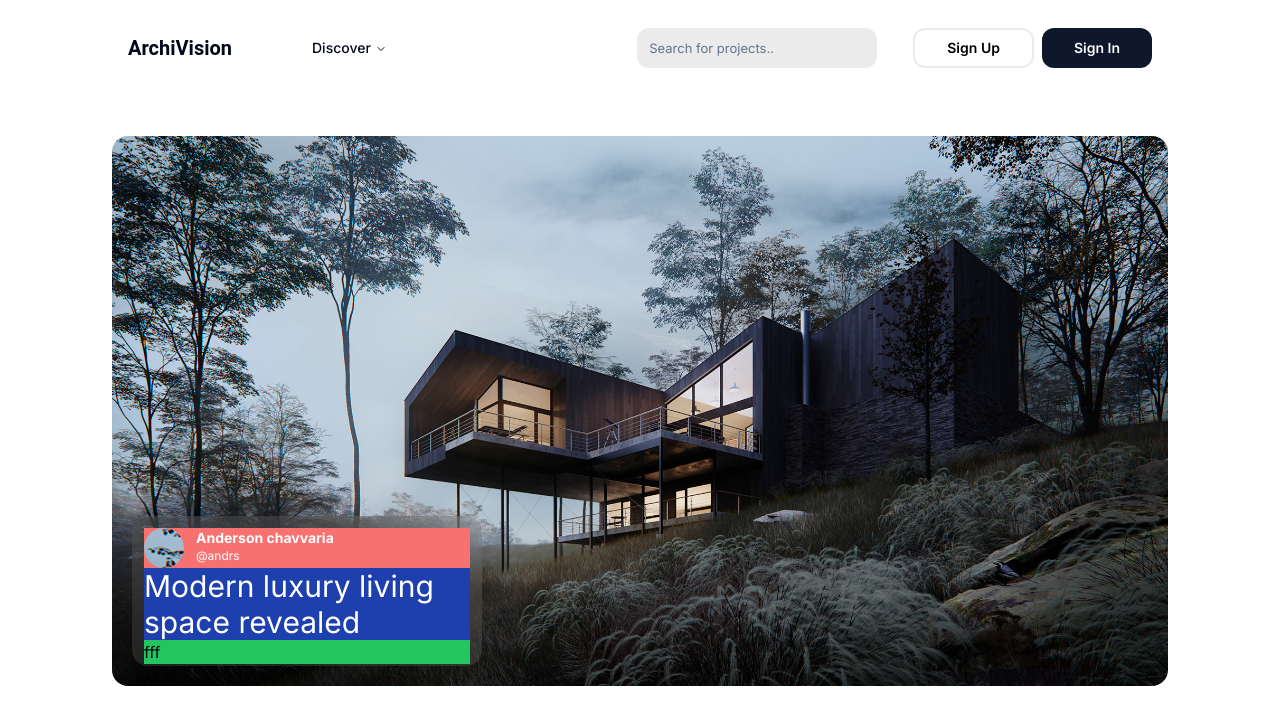
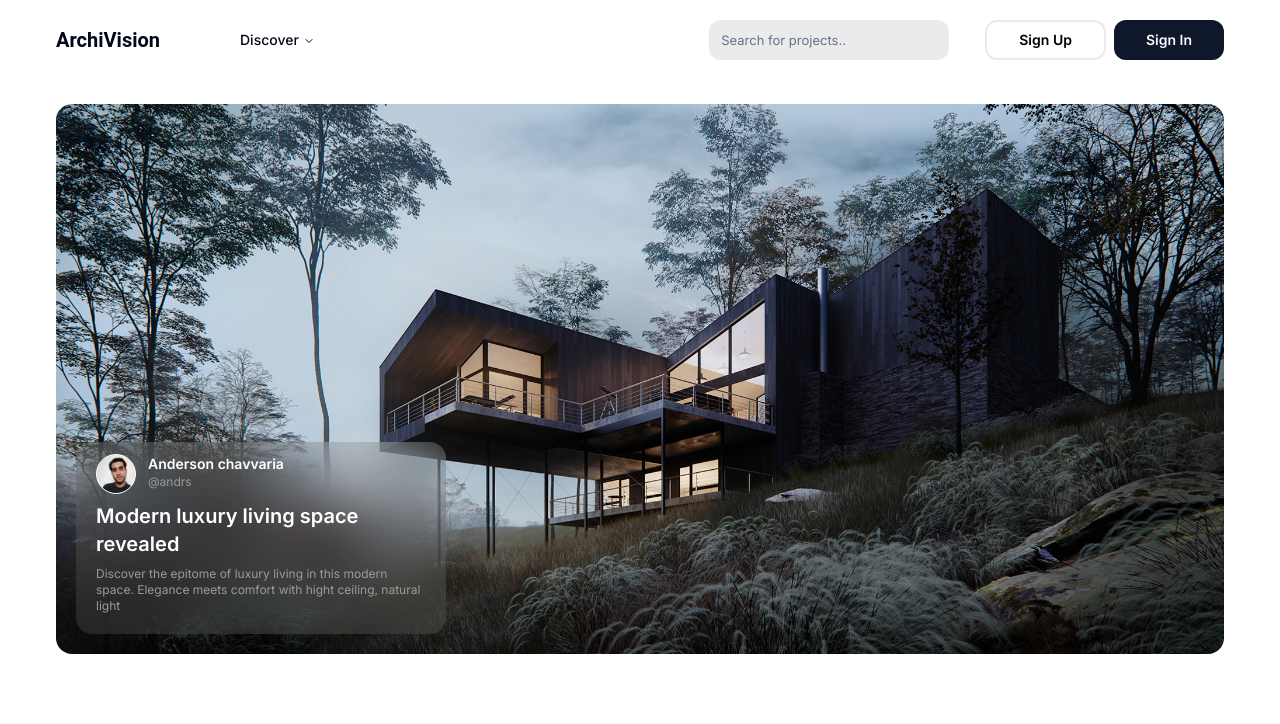
Before and after one commit to Abderaouf16/CLA-Graduation-Project-2, a Next.js app: page /Home in a window 1280 px wide. Shown: the top 724 px of the page. Built offline with nearby package versions, Linux system fonts and the light colour scheme.

Commit message:
Feat: add styling to header and the overall layout

```diff
--- a/src/app/(routes)/Home/Home.css
+++ b/src/app/(routes)/Home/Home.css
@@ -1,11 +1,9 @@
-
-
-
-.heroPofileImg{
-    background-image: url(/heroImg.jpg);
-            background-size : "cover";
-            background-position : "center";
-            width: 40px;
-            height: 40px;
-            border-radius: 50%;
+.heroPofileImg {
+  background-image: url(/abdouImg.jpg);
+  background-size: cover;
+  background-position: center;
+  width: 40px;
+  height: 40px;
+  border-radius: 50%;
+  border: 1px white solid;
 }
--- a/src/app/(routes)/Home/Home.tsx
+++ b/src/app/(routes)/Home/Home.tsx
@@ -4,8 +4,8 @@ import "./Home.css";
 function Page() {
   return (
     <>
-      <div className="px-4 md:px-6 xl:px-14 ">
         <Header />
+      <div className="px-4 md:px-6 xl:px-14 py-16 ">
         <div
           className="bg-slate-400 w-full h-[550px] rounded-2xl my-10  relative"
           style={{
@@ -14,19 +14,26 @@ function Page() {
             backgroundPosition: "center",
           }}
         >
-          <div className="blurContainer bg-slate-500  w-[350px] h-[150px]  rounded-2xl  absolute bottom-0 left-0 m-5 p-3">
-            <div className=" bg-red-400 flex ">
+          <div className="blurContainer bg-slate-500  w-[370px]  rounded-2xl  absolute bottom-0 left-0 m-5 py-3 px-5">
+            <div className="  flex ">
               <div className="heroPofileImg"></div>
-              <div className=" mx-3">
-                <h1 className=' text-sm text-white font-bold '>Anderson chavvaria</h1>
-                <p className=' text-xs text-white font-base'>@andrs</p>
+              <div className=" mx-3 ">
+                <h1 className=" text-sm text-white font-semibold ">
+                  Anderson chavvaria
+                </h1>
+                <p className="textGrey  text-xs font-base">@andrs</p>
               </div>
             </div>
-            <div className=" bg-blue-800">
-              <h1 className='text-white text-3xl'>Modern luxury living  space revealed</h1>
+            <div className="  my-2">
+              <h1 className="text-white text-xl font-semibold">
+                Modern luxury living space revealed
+              </h1>
             </div>
-            <div className="bg-green-500">
-              <h1>fff</h1>
+            <div className=" my-2">
+              <p className="text-xs textGrey">
+                Discover the epitome of luxury living in this modern space.
+                Elegance meets comfort with hight ceiling, natural light
+              </p>
             </div>
           </div>
         </div>
--- a/src/app/(routes)/Home/page.tsx
+++ b/src/app/(routes)/Home/page.tsx
@@ -3,7 +3,7 @@ import Home from './Home'
 function page() {
   return (
     <>
-    <div className=" px-4 md:px-8 xl:px-14">
+    <div className=" ">
       <Home/>
     </div>
     </>
--- a/src/app/Components/Header/Header.tsx
+++ b/src/app/Components/Header/Header.tsx
@@ -74,7 +74,7 @@ function Header() {
 
   return (
     <>
-      <nav className=" flex justify-between items-center p-4 py-7">
+      <nav className="  fixed top-0 right-0 left-0 z-50   flex justify-between items-center px-4 md:px-6 xl:px-14 py-5   ">
         <div className="  flex items-center justify-center">
           <p className="roboto-bold text-xl font-medium ">ArchiVision</p>
           <div className=" ml-6  md:ml-16">
--- a/src/app/globals.css
+++ b/src/app/globals.css
@@ -2,8 +2,7 @@
 @tailwind components;
 @tailwind utilities;
 
-@import url('https://fonts.googleapis.com/css2?family=Roboto:ital,wght@0,100;0,300;0,400;0,500;0,700;0,900;1,100;1,300;1,400;1,500;1,700;1,900&display=swap');
-
+@import url("https://fonts.googleapis.com/css2?family=Roboto:ital,wght@0,100;0,300;0,400;0,500;0,700;0,900;1,100;1,300;1,400;1,500;1,700;1,900&display=swap");
 
 @layer base {
   :root {
@@ -83,7 +82,11 @@
   border: none !important;
 }
 
-.blurContainer{
+.blurContainer {
   backdrop-filter: blur(25px);
   background-color: rgba(141, 141, 135, 0.2);
 }
+
+.textGrey {
+  color: #9c9b97;
+}
```
Also changed, not shown: public/abdouImg.jpg (added).
